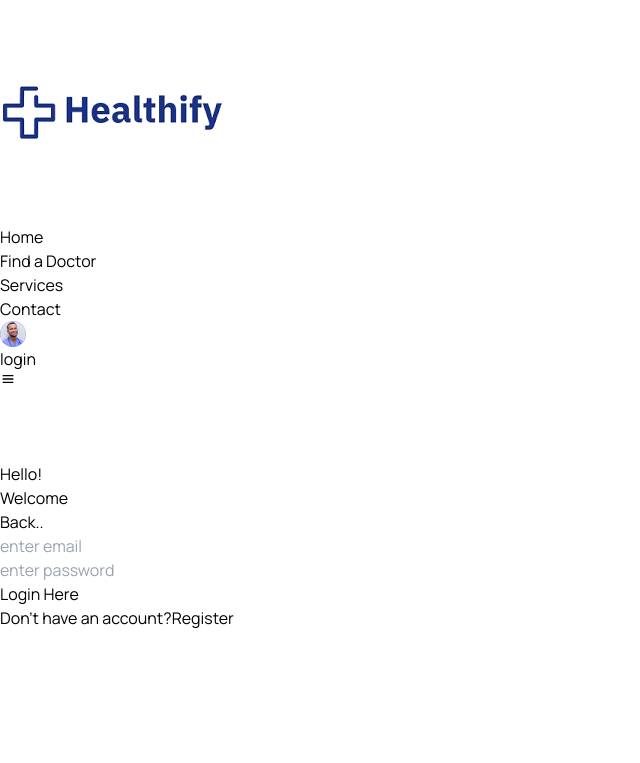
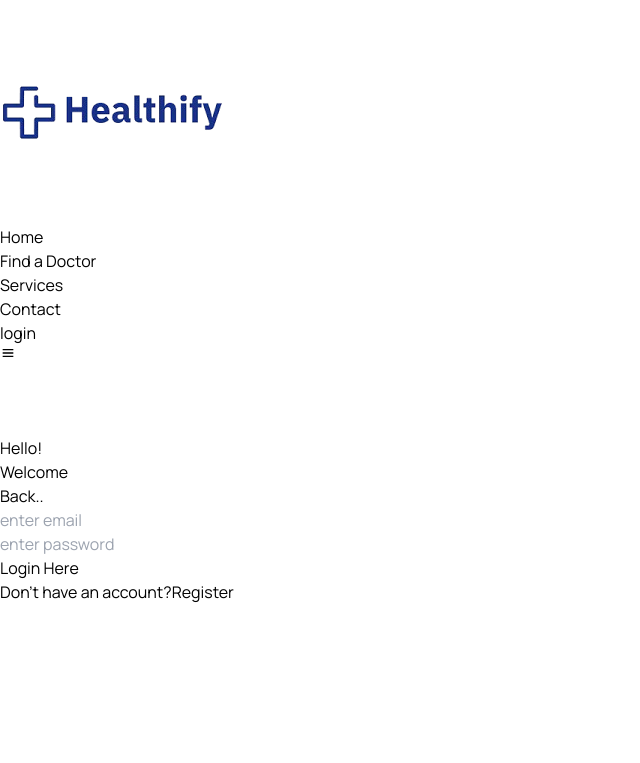
Before and after one commit to Uaditya18/healthy-fy, a React (Vite) app in the folder frontend/: page /login in a window 1280 px wide. Shown: the top 763 px of the page, without its empty margins (0-640 px from the left). Built offline with nearby package versions, Linux system fonts and the light colour scheme.

Commit message:
sign up and login setup completed

```diff
--- a/frontend/src/components/Header/Header.jsx
+++ b/frontend/src/components/Header/Header.jsx
@@ -1,8 +1,10 @@
-import React, { useEffect, useRef } from 'react'
+import React, { useEffect, useRef, useContext } from 'react'
 import logo from '../../assets/images/logo.png'
 import userImg from "../../assets/images/avatar-icon.png"
 import {NavLink, Link} from 'react-router-dom'
 import { BiMenu } from 'react-icons/bi'
+import { authContext } from '../../context/AuthContext'
+
 
 const navLinks = [
   {
@@ -28,21 +30,22 @@ const Header = () => {
 
   const headerRef = useRef(null)
   const menuRef = useRef(null)
+  const {user, role, token} = useContext(authContext);
 
-  const handleStickyHeader = ()=>{
-    window.addEventListener('scroll', ()=>{
-      if(document.body.scrollTop>80 || document.documentElement.scrollTop >80){
-        headerRef.current.classList.add('sticky_header')
-      }else{
-        headerRef.current.classList.remove('sticky_header')
+  useEffect(() => {
+    const handleStickyHeader = () => {
+      if (document.body.scrollTop > 80 || document.documentElement.scrollTop > 80) {
+        headerRef.current.classList.add('sticky_header');
+      } else {
+        headerRef.current.classList.remove('sticky_header');
       }
-    })
-  }
+    };
 
-  useEffect(()=>{
-    handleStickyHeader()
-    return ()=> window.removeEventListener('scroll', handleStickyHeader)
-  })
+    // Add the scroll event listener
+    window.addEventListener('scroll', handleStickyHeader);
+    return () => window.removeEventListener('scroll', handleStickyHeader);
+    }, []);
+
 
   const toggleMenu =()=> menuRef.current.classList.toggle('show_menu')
   return (
@@ -52,14 +55,16 @@ const Header = () => {
             {/* ##########logo######## */}
 
                 <div>
-                  <img src={logo} alt="" />
+                <img src={logo} alt="Company Logo" />
+
+
                 </div>
             {/*################ menu ######### */}
 
             <div className='navigation ' ref={menuRef} onClick={toggleMenu}>
               <ul className='menu flex items-center gap-[2.7rem]'>
                 {navLinks.map((link,index)=>(
-                  <li>
+                  <li key={index}>
                     <NavLink
                     to={link.path}
                     className={navClass =>
@@ -78,27 +83,28 @@ const Header = () => {
             {/*################ nav right ######### */}
 
             <div className='flex items-center gap-4'>
-              <div>
-                  <Link to="/">
+              {token && user?
+              <div className='flex justify-center items-center gap-4'>
+                  <Link to={`${role==='doctor' ? '/doctor/profile/me': '/user/profile/me'}`}>
                   <figure className='w-[35px] h-[35px] rounded-full cursor-pointer'>
-                    <img src={userImg} alt="" />
+                  <img src={user?.photo} alt="" className='w-full rounded-full '/>
                   </figure>
-                    </Link>
-              </div>
+                  </Link>
+                  <h1>{user?.name}</h1>
+              </div>:
+            <Link to="/login">
+            <button className='bg-primaryColor py-2 px-6 text-white font-[600] h-[44px] flex items-center  justify-center rounded-3xl'>login</button>
+            </Link>}
 
-              <Link to="/login">
-                <button className='bg-primaryColor py-2 px-6 text-white font-[600] h-[44px] flex items-center  justify-center rounded-3xl'>login</button>
-              </Link>
             </div>
-
             <span className='md:hidden' onClick={toggleMenu}>
               <BiMenu className='w-6 h-6 cursor-pointer'>
-
               </BiMenu>
             </span>
 
         </div>
     </div>
+
   </header>
   );
 }
--- /dev/null
+++ b/frontend/src/context/AuthContext.jsx
@@ -0,0 +1,49 @@
+import { createContext, useContext, useReducer, useEffect } from "react";
+
+const initialState = {
+  user: localStorage.getItem('user') != undefined ? JSON.parse(localStorage.getItem('user')): null,
+  role: localStorage.getItem('role') || null,
+  token: localStorage.getItem('token') || null,
+}
+
+export const authContext = createContext(initialState);
+
+const authReducer= (state, action) =>{
+  switch (action.type){
+    case "LOGIN_START":
+      return {
+        user: null,
+        token: null,
+        role: null,
+      };
+    case "LOGIN_SUCCESS":
+      return{
+        user: action.payload.user,
+        token: action.payload.token,
+        role: action.payload.role,
+      };
+
+      case "LOGOUT":
+        return {
+          user: null,
+          token: null,
+          role: null,
+        };
+      default:
+        return state;
+  }
+};
+
+export const AuthContextProvider=({children}) =>{
+  const [state,dispatch] = useReducer(authReducer, initialState)
+
+  useEffect(() =>{
+    localStorage.setItem("user", JSON.stringify(state.user));
+    localStorage.setItem("token",state.token)
+    localStorage.setItem("role",state.role)
+  },[state])
+  return <authContext.Provider
+  value ={{user:state.user, token:state.token, role:state.role, dispatch}}>
+    {children}
+  </authContext.Provider>
+}
--- a/frontend/src/context/authContext.js
+++ /dev/null
@@ -1 +0,0 @@
-import { useContext } from "react";
--- a/frontend/src/main.jsx
+++ b/frontend/src/main.jsx
@@ -5,12 +5,15 @@ import './index.css'
 import { BrowserRouter } from 'react-router-dom'
 import { ToastContainer } from 'react-toastify'
 import "react-toastify/dist/ReactToastify.css"
+import { AuthContextProvider } from './context/AuthContext.jsx'
 
 createRoot(document.getElementById('root')).render(
   <StrictMode>
     <BrowserRouter>
+    <AuthContextProvider>
     <ToastContainer theme='dark' position='top-right' autoClose={3000} closeOnClick pauseOnHover={false}/>
     <App />
+    </AuthContextProvider>
     </BrowserRouter>
   </StrictMode>,
 )
--- a/frontend/src/pages/Login.jsx
+++ b/frontend/src/pages/Login.jsx
@@ -1,6 +1,14 @@
-import React from 'react'
+import React, { useContext } from 'react'
 import { useState } from 'react'
-import {Link} from 'react-router-dom'
+import {Link, useNavigate} from 'react-router-dom'
+import { BASE_URL } from '../config'
+import {toast} from 'react-toastify';
+import { authContext } from '../context/AuthContext.jsx';
+import HashLoader from 'react-spinners'
+
+
+
+
 const Login = () => {
   const [formData,SetFormData] = useState(
     {
@@ -9,9 +17,52 @@ const Login = () => {
     }
   )
 
+  const [loading, setLoading] = useState(false);
+  const navigate = useNavigate()
+  const {dispatch} = useContext(authContext);
+
   const handleInputChange = e=>{
       SetFormData({...formData,[e.target.name]:e.target.value})
   }
+
+  const submitHandler = async event=>{
+    event.preventDefault()
+    setLoading(true)
+    try {
+      const res = await fetch(`${BASE_URL}/auth/login`,{
+        method:'post',
+        headers:{
+          'Content-Type':'application/json'
+        },
+        body:JSON.stringify(formData)
+      })
+
+      const result = await res.json()
+      if(!res.ok){
+        throw new Error(result.message)
+      }
+
+      dispatch({
+        type:'LOGIN_SUCCESS',
+        payload: {
+          user: result.data,
+          token: result.token,
+          role: result.role,
+        },
+      });
+      console.log(result.data,"login successful");
+
+
+      setLoading(false)
+      toast.success(result.message) // toast is not working
+      navigate('/home')
+
+
+    } catch (error) {
+      setLoading(false)
+    }
+  }
+
   return (
     <section>
       <div className='w-full max-w-[570px] mx-auto rounded-lg shadow-md '>
@@ -28,7 +79,7 @@ const Login = () => {
               </div>
 
 
-                  <form className='py-4 md:py-0 ' >
+                  <form className='py-4 md:py-0' onSubmit={submitHandler} >
                     <div className='mb-5'>
                       <input type="email" placeholder='enter email' name='email'
                       value={formData.email}
@@ -44,11 +95,13 @@ const Login = () => {
                       className='w-full m-4 px-4 py-3 border-b border-solid border-[#0066ff61] focus:outline-none
                       focus:border-b-primaryColor text-[22px] leading-7 text-headingColor rounded cursor-pointer shadow-md' required />
                     </div>
+
+                    <div className='flex flex-col items-center pb-5'>
+                    <button type='submit' className='btn w-2/3 '>{loading?<HashLoader size={25} color="#fff"/>: 'Login Here'} </button>
+                  </div>
+
                   </form>
 
-                  <div className='flex flex-col items-center pb-5'>
-                    <button type='submit' className='btn w-2/3 ] '>Login Here </button>
-                  </div>
 
                   <p className='mt-5 text-textColor text-center my-0'>Don't have an account?
                     <Link to='/register' className='text-primaryColor font-medium ml-1 text__para'>Register </Link>
```
Also changed, not shown: 1 other file (tests, documents, lock files or other folders).
